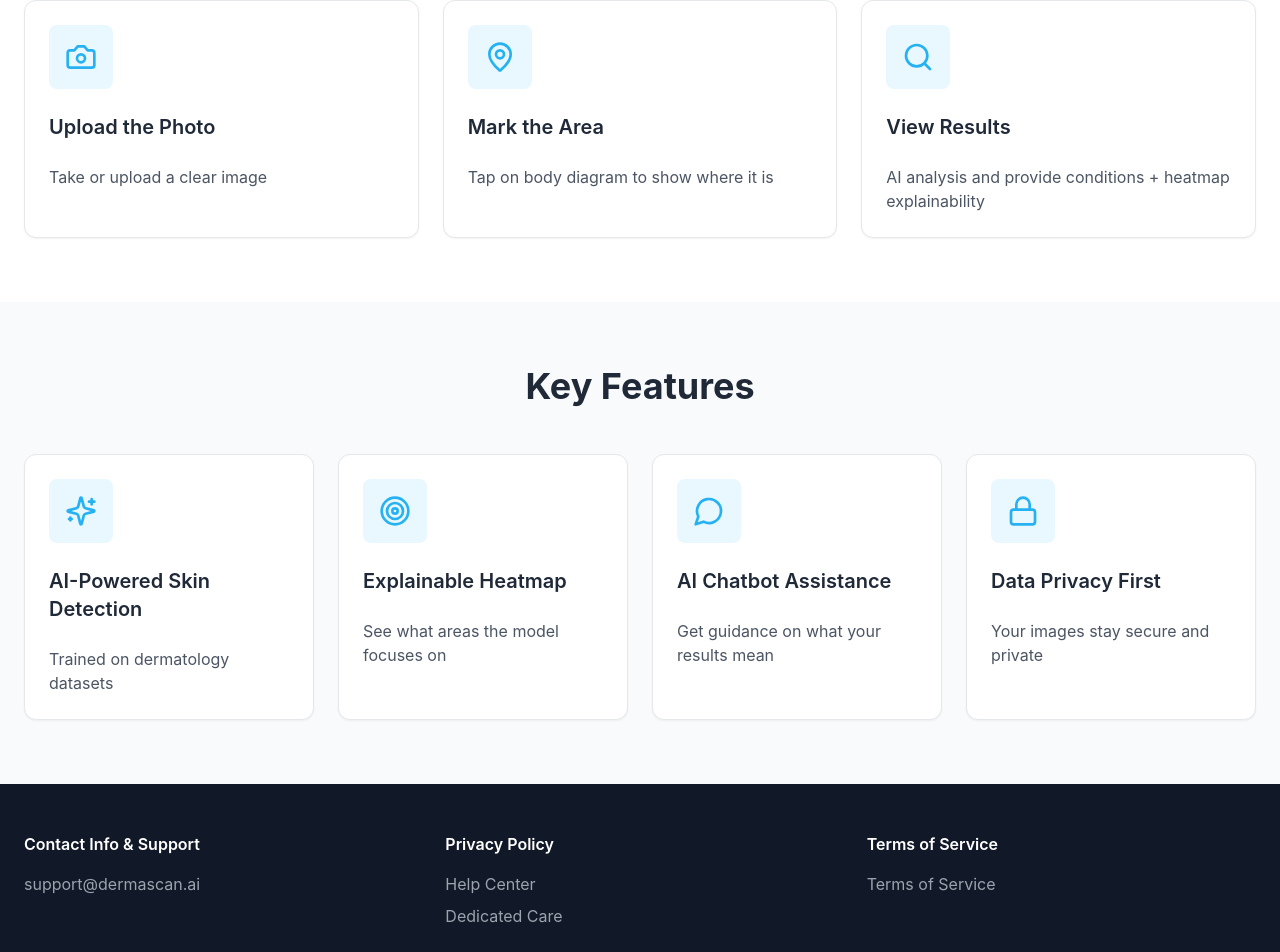
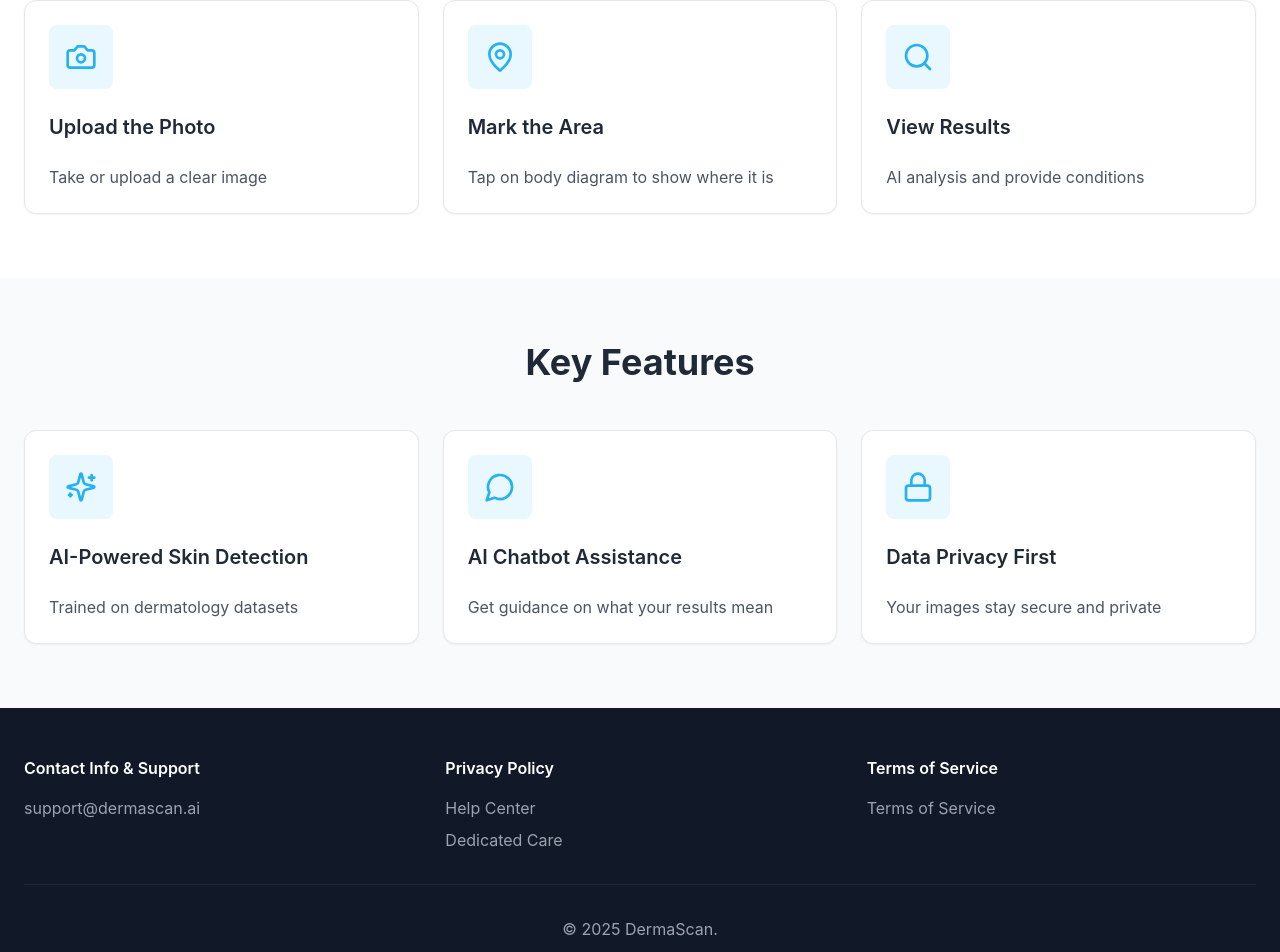
Before and after one commit to Khurshed-14/DermaDoc-A-Multi-Agent-Dermatologist-CSE327-Team-2-, a React (Vite) app in the folder frontend/: page / in a window 1280 px wide. Shown: the part 897-1849 px from the top of the page. Built offline with nearby package versions, Linux system fonts and the light colour scheme; no server answers.

Commit message:
Removed Explainable Heatmap from KeyFeatures.jsx and from HowItWorks.jsx

```diff
--- a/frontend/src/components/HowItWorks.jsx
+++ b/frontend/src/components/HowItWorks.jsx
@@ -16,7 +16,7 @@
     {
       icon: Search,
       title: "View Results",
-      description: "AI analysis and provide conditions + heatmap explainability",
+      description: "AI analysis and provide conditions",
     },
   ]
 
--- a/frontend/src/components/KeyFeatures.jsx
+++ b/frontend/src/components/KeyFeatures.jsx
@@ -7,11 +7,6 @@
       icon: Sparkles,
       title: "AI-Powered Skin Detection",
       description: "Trained on dermatology datasets",
-    },
-    {
-      icon: Target,
-      title: "Explainable Heatmap",
-      description: "See what areas the model focuses on",
     },
     {
       icon: MessageCircle,
@@ -30,7 +25,7 @@
       <h2 className="text-4xl font-bold text-gray-800 text-center mb-12">
         Key Features
       </h2>
-      <div className="grid grid-cols-1 md:grid-cols-2 lg:grid-cols-4 gap-6">
+      <div className="grid grid-cols-1 md:grid-cols-2 lg:grid-cols-3 gap-6">
         {features.map((feature, index) => {
           const Icon = feature.icon
           return (
```
